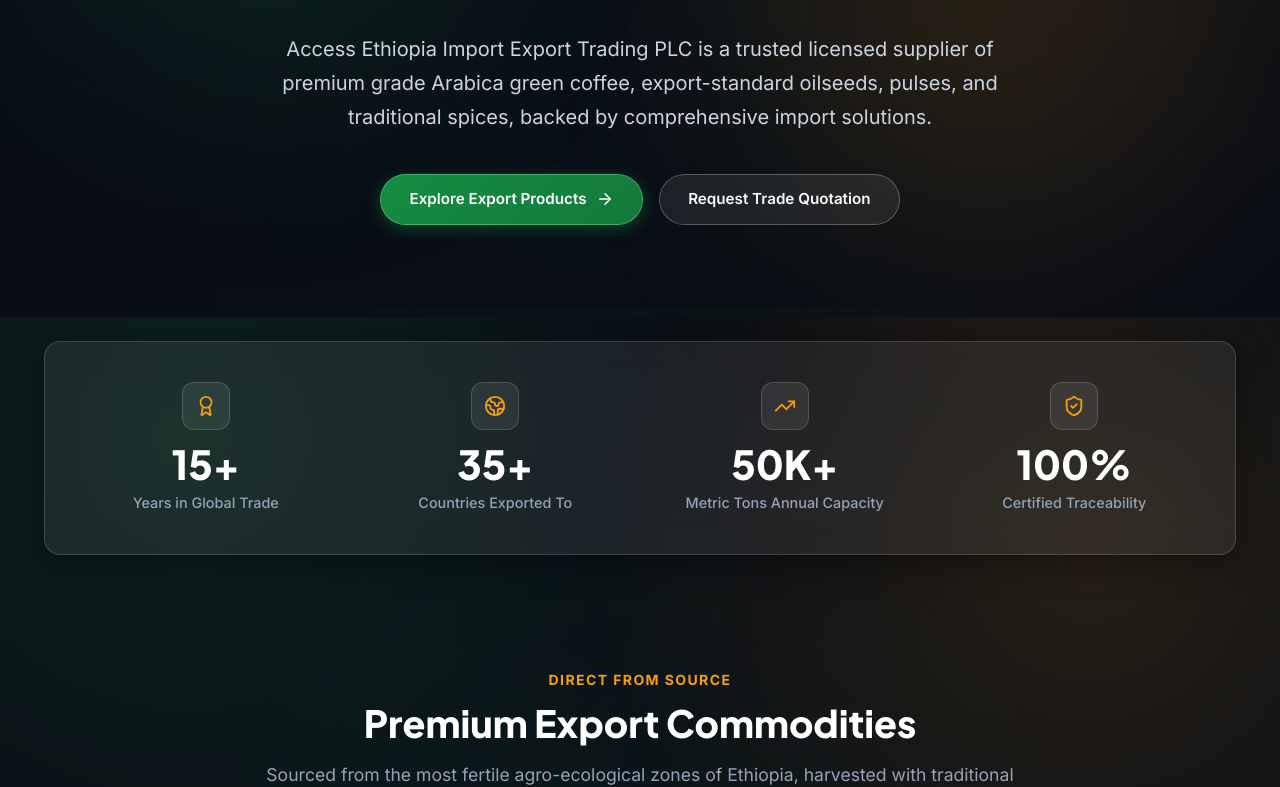
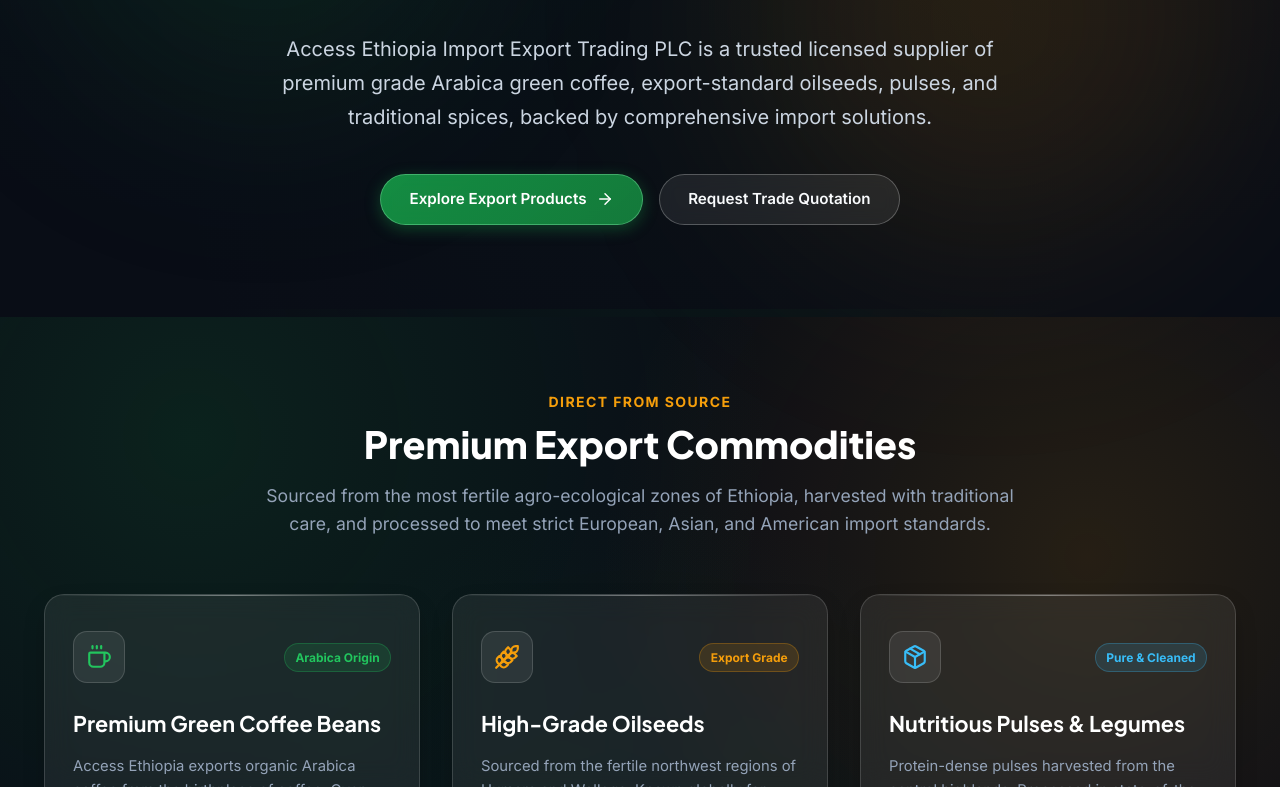
Before and after one commit to Goodomenn/mychoice2, a React (Vite) app: page / in a window 1280 px wide. Shown: the part 483-1270 px from the top of the page. Built offline with nearby package versions, Linux system fonts and the light colour scheme.

Commit message:
Remove stats banner section from Home page

```diff
--- a/src/pages/Home.jsx
+++ b/src/pages/Home.jsx
@@ -6,25 +6,14 @@
   Sparkles,
   ArrowRight,
   ShieldCheck,
-  Globe2,
-  TrendingUp,
   Truck,
   CheckCircle2,
   Package,
   Layers,
-  Award,
   Users
 } from 'lucide-react';
 
 export default function Home() {
-
-  const stats = [
-    { value: '15+', label: 'Years in Global Trade', icon: Award },
-    { value: '35+', label: 'Countries Exported To', icon: Globe2 },
-    { value: '50K+', label: 'Metric Tons Annual Capacity', icon: TrendingUp },
-    { value: '100%', label: 'Certified Traceability', icon: ShieldCheck },
-  ];
-
   const exportProducts = [
     {
       title: 'Premium Green Coffee Beans',
@@ -205,59 +194,6 @@
                 Request Trade Quotation
               </Link>
             </div>
-          </div>
-        </div>
-      </section>
-
-      {/* ================= STATS BANNER ================= */}
-      <section style={{ padding: '2rem 0', position: 'relative', zIndex: 20 }}>
-        <div className="container">
-          <div
-            className="glass-panel"
-            style={{
-              padding: '2.5rem 2rem',
-              display: 'grid',
-              gridTemplateColumns: 'repeat(auto-fit, minmax(200px, 1fr))',
-              gap: '2rem',
-              textAlign: 'center',
-            }}
-          >
-            {stats.map((stat, i) => {
-              const IconComp = stat.icon;
-              return (
-                <div key={i} style={{ display: 'flex', flexDirection: 'column', alignItems: 'center' }}>
-                  <div
-                    style={{
-                      width: '48px',
-                      height: '48px',
-                      borderRadius: '12px',
-                      background: 'rgba(255, 255, 255, 0.08)',
-                      display: 'flex',
-                      alignItems: 'center',
-                      justifyContent: 'center',
-                      marginBottom: '0.75rem',
-                      border: '1px solid rgba(255, 255, 255, 0.15)',
-                    }}
-                  >
-                    <IconComp size={22} color="#f59e0b" />
-                  </div>
-                  <div
-                    style={{
-                      fontSize: '2.5rem',
-                      fontWeight: '800',
-                      fontFamily: 'var(--font-heading)',
-                      color: '#ffffff',
-                      lineHeight: '1.1',
-                    }}
-                  >
-                    {stat.value}
-                  </div>
-                  <div style={{ color: '#94a3b8', fontSize: '0.9rem', marginTop: '0.35rem', fontWeight: '500' }}>
-                    {stat.label}
-                  </div>
-                </div>
-              );
-            })}
           </div>
         </div>
       </section>
```
